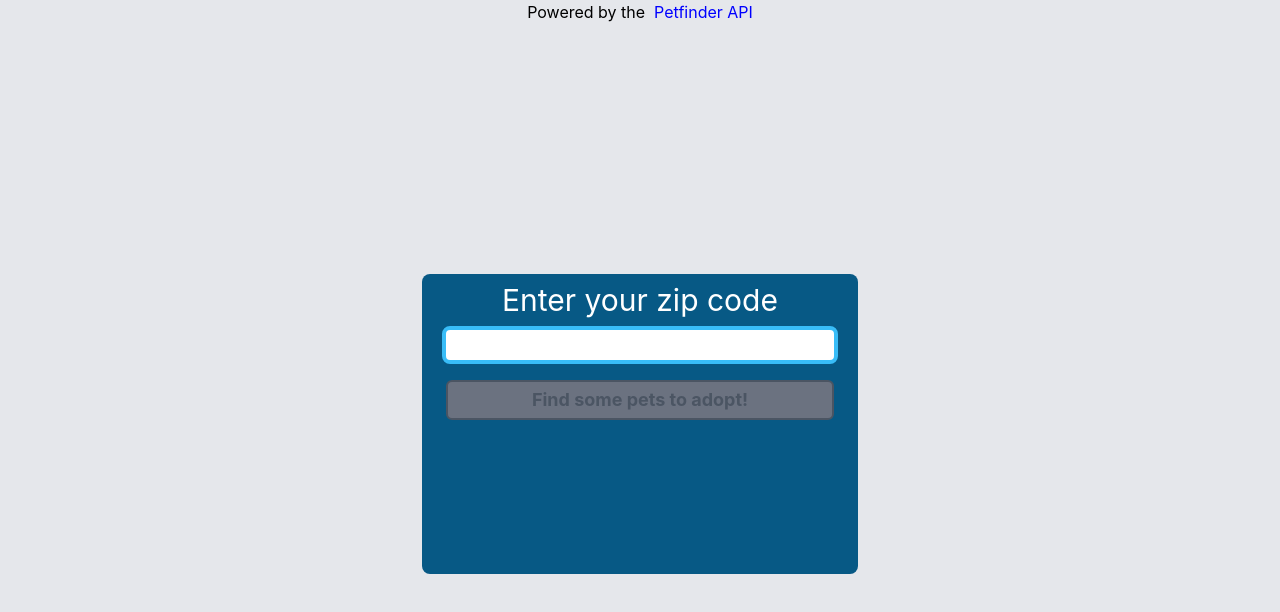
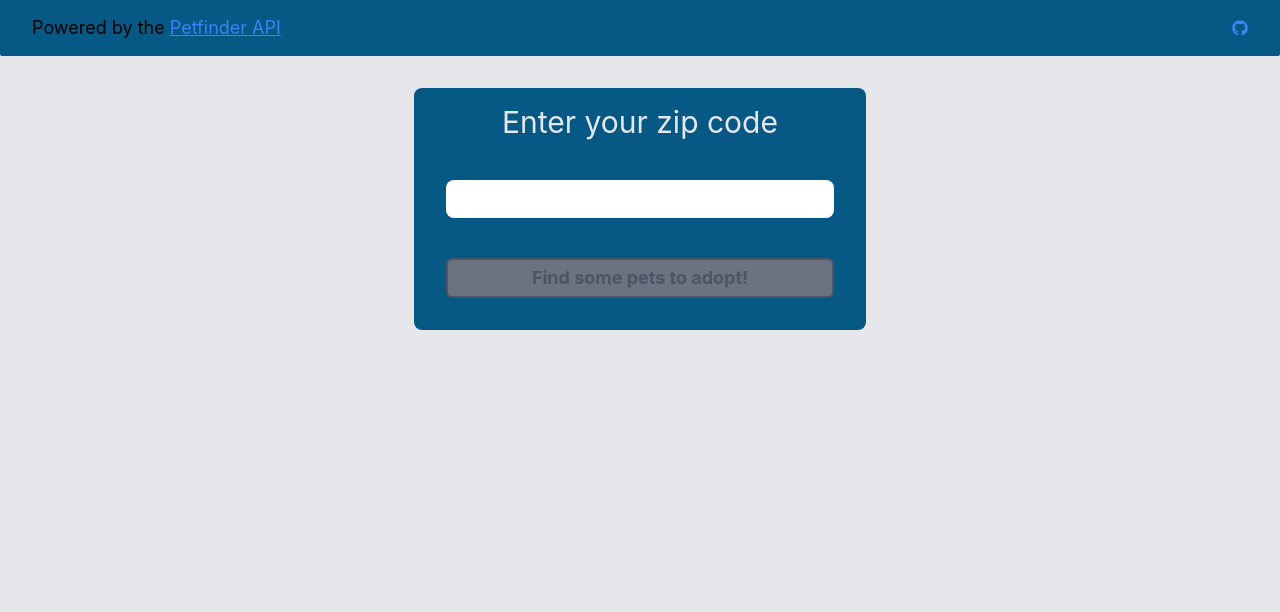
Before and after one commit to willwill96/petfinder-api-apps, a Next.js app in the folder webapps/dog-search/: page / in a window 1280 px wide. Shown: the top 612 px of the page. Built offline with nearby package versions, Linux system fonts and the light colour scheme.

Commit message:
feat: add header component

```diff
--- a/webapps/dog-search/components/Button.module.css
+++ b/webapps/dog-search/components/Button.module.css
@@ -1,6 +1,6 @@
 .button {
     /* Colors */
-    @apply @text-sky-800 @border-sky-400 @bg-gray-200 disabled:@text-gray-600 disabled:@border-gray-600 disabled:@bg-gray-500 hover:@bg-gray-300;
+    @apply @text-sky-800 @border-gray-400 @bg-gray-200 disabled:@text-gray-600 disabled:@border-gray-600 disabled:@bg-gray-500 hover:@bg-gray-300;
     /* Borders */
     @apply @border-2 @rounded-md;
     /* Font */
--- a/webapps/dog-search/components/Card.module.css
+++ b/webapps/dog-search/components/Card.module.css
@@ -1,5 +1,6 @@
 .card {
-    @apply @bg-sky-800 @rounded-lg @px-5;
-    min-width: 300px;
-    min-height: 300px;
+    @apply @bg-sky-800 @rounded-lg @px-8 @py-4;
+    @apply @h-fit
+    /* min-width: 300px;
+    min-height: 300px; */
 }
--- a/webapps/dog-search/components/Card.tsx
+++ b/webapps/dog-search/components/Card.tsx
@@ -1,5 +1,6 @@
 import React from 'react'
 import styles from './Card.module.css'
+
 const Card = (props: React.HTMLAttributes<HTMLDivElement>) => {
   return (
     <div {...props} className={`${props.className} ${styles.card}`}>
@@ -7,4 +8,5 @@ const Card = (props: React.HTMLAttributes<HTMLDivElement>) => {
     </div>
   )
 }
+
 export default Card
--- /dev/null
+++ b/webapps/dog-search/components/Header.module.css
@@ -0,0 +1,21 @@
+.header {
+    /* Flex */
+    @apply @flex @justify-center @items-center;
+    /* Colors */
+    @apply @bg-sky-800;
+    /* Sizing */
+    @apply @w-full;
+    @apply @h-12 lg:@h-14;
+    /* Spacing */
+    @apply @px-4 lg:@px-8;
+    /* Borders */
+    @apply @rounded-b-sm;
+}
+
+.header-text {
+    @apply @text-sm lg:@text-lg;
+}
+
+.github-icon {
+    @apply @w-6 lg:@w-8 @cursor-pointer @transition-transform hover:@scale-110;
+}
--- /dev/null
+++ b/webapps/dog-search/components/Header.tsx
@@ -0,0 +1,30 @@
+import styles from './Header.module.css'
+import { FontAwesomeIcon } from '@fortawesome/react-fontawesome'
+import { faGithub } from '@fortawesome/free-brands-svg-icons'
+
+const Header = () => {
+  return (
+    <header className={styles['header']}>
+      <span className={styles['header-text']}>
+        Powered by the&nbsp;
+        <a href="https://www.petfinder.com/developers/v2/docs/">
+          Petfinder API
+        </a>
+      </span>
+      <div className="@flex-grow" />
+      <a
+        href="https://github.com/willwill96/petfinder-api-apps"
+        target="_blank"
+        rel="noreferrer"
+      >
+        <FontAwesomeIcon
+          className={styles['github-icon']}
+          icon={faGithub}
+          title="View code on Github"
+        />
+      </a>
+    </header>
+  )
+}
+
+export default Header
--- /dev/null
+++ b/webapps/dog-search/components/IconButton.tsx
@@ -0,0 +1,7 @@
+import React from 'react'
+
+const IconButton = (props: { children: React.ReactChildren }) => {
+  return <div>{props.children}</div>
+}
+
+export default IconButton
--- a/webapps/dog-search/components/Input.module.css
+++ b/webapps/dog-search/components/Input.module.css
@@ -1,3 +1,3 @@
 .input {
-    @apply @rounded-lg @border-4 @border-sky-400 @outline-none @px-2;
+    @apply @rounded-lg @outline-none @px-2 @py-1 @box-border;
 }
--- a/webapps/dog-search/package.json
+++ b/webapps/dog-search/package.json
@@ -9,6 +9,10 @@
   },
   "dependencies": {
     "@apollo/client": "^3.5.8",
+    "@fortawesome/fontawesome-svg-core": "^1.3.0",
+    "@fortawesome/free-brands-svg-icons": "^6.0.0",
+    "@fortawesome/free-solid-svg-icons": "^6.0.0",
+    "@fortawesome/react-fontawesome": "^0.1.17",
     "apollo-server-micro": "^3.6.2",
     "deepmerge": "^4.2.2",
     "graphql": "^16.3.0",
--- a/webapps/dog-search/pages/index.tsx
+++ b/webapps/dog-search/pages/index.tsx
@@ -6,6 +6,7 @@ import styles from '../styles/Home.module.css'
 import { gql, useQuery } from '@apollo/client'
 import Card from '../components/Card'
 import Input from '../components/Input'
+import Header from '../components/Header'
 // import { initializeApollo, addApolloState } from '../lib/apollo-client'
 
 const animalsGql = gql`
@@ -34,28 +35,13 @@ export default function Home() {
     skip: !location,
   })
   return (
-    <div className={styles.container}>
+    <div className="@h-full">
       <Head>
         <title>Dog Search App</title>
         <meta name="description" content="Generated by create next app" />
         <link rel="icon" href="/favicon.ico" />
       </Head>
-      <header
-        style={{
-          display: 'flex',
-          width: '100%',
-          alignItems: 'center',
-          justifyContent: 'center',
-        }}
-      >
-        Powered by the &nbsp;{' '}
-        <a
-          href="https://www.petfinder.com/developers/v2/docs/"
-          style={{ color: 'blue' }}
-        >
-          Petfinder API
-        </a>
-      </header>
+      <Header />
       {location && (
         <Button
           onClick={() => {
@@ -70,14 +56,15 @@ export default function Home() {
           Fetch more results
         </Button>
       )}
-      <main className={`${styles.main}`}>
+      <main className="@h-full @flex @justify-center @p-8">
         {!location && (
           <Card>
-            <h2 className="@text-center @my-2 @text-white @text-3xl">
-              Enter your zip code
-            </h2>
+            <div className="@text-center @mb-10 @text-gray-200 @text-3xl">
+              <span>Enter your zip code</span>
+            </div>
             <div className="@my-2">
               <Input
+                className="@text-center"
                 value={locationInput}
                 onChange={(event) => {
                   if (!event.target.value.match(/\d*/)) return
@@ -93,7 +80,7 @@ export default function Home() {
                 style={{ lineHeight: '30px', fontSize: '24px', width: '100%' }}
               />
             </div>
-            <div className="@px-1 @my-4">
+            <div className="@mb-4 @mt-10">
               <Button
                 className="@w-full"
                 disabled={locationInput.length !== 5}
--- a/webapps/dog-search/styles/Home.module.css
+++ b/webapps/dog-search/styles/Home.module.css
@@ -1,7 +1,3 @@
-.container {
-  padding: 0 2rem;
-}
-
 .main {
   min-height: 100vh;
   padding: 4rem 0;
--- a/webapps/dog-search/styles/globals.css
+++ b/webapps/dog-search/styles/globals.css
@@ -2,9 +2,11 @@
 @tailwind base;
 @tailwind utilities;
 html,
-body {
+body,
+#__next {
   padding: 0;
   margin: 0;
+  height: 100%;
   font-family: -apple-system, BlinkMacSystemFont, Segoe UI, Roboto, Oxygen,
     Ubuntu, Cantarell, Fira Sans, Droid Sans, Helvetica Neue, sans-serif;
   @apply @bg-gray-200;
@@ -13,6 +15,7 @@ body {
 a {
   color: inherit;
   text-decoration: none;
+  @apply @text-blue-500 @underline;
 }
 
 * {
```
Also changed, not shown: 1 other file (tests, documents, lock files or other folders).
